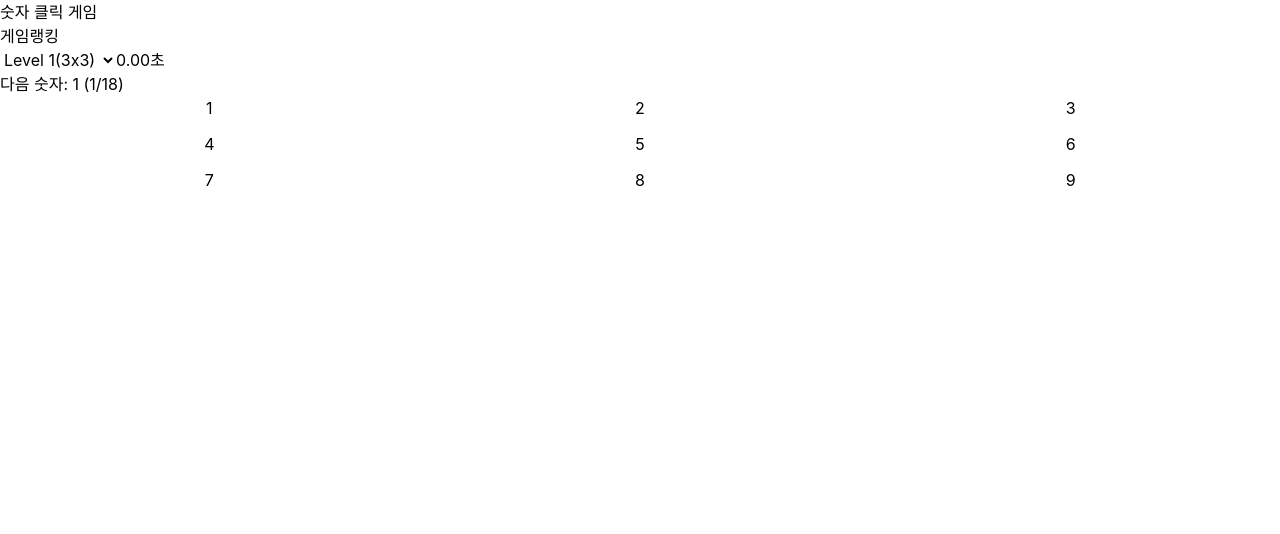
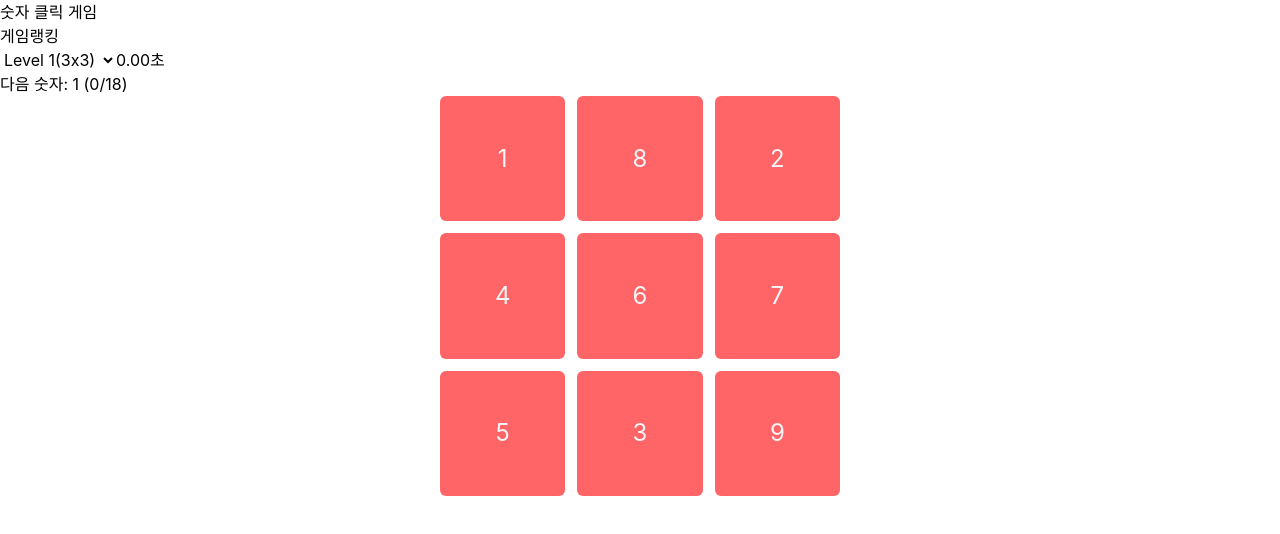
Before and after one commit to 39-play-sopt-web/KeumGoEun, a React (Vite) app in the folder week2/Homework/number-click-game/: page / in a window 1280 px wide. Shown: the top 534 px of the page. Built offline with nearby package versions, Linux system fonts and the light colour scheme.

Commit message:
feat: 숫자 클릭 게임 로직 구현

```diff
--- a/week2/Homework/number-click-game/src/components/GameBoard.jsx
+++ b/week2/Homework/number-click-game/src/components/GameBoard.jsx
@@ -1,22 +1,83 @@
-import App from "../App";
+import { useState } from "react";
 import NumberCard from "./NumberCard";
 
+ //배열을 랜덤하게 섞는 함수
+    function shuffleArray(array) {
+        const shuffled = [...array];
 
-{/*게임*/}
+        for (let i = shuffled.length-1; i>0; i--){
+            const j = Math.floor(Math.random()*(i+1));
+
+            [shuffled[i], shuffled[j]] = [shuffled[j], shuffled[i]];
+        }
+
+        return shuffled;
+
+    }
+
+
+//게임
 function GameBoard() {
-    const numbers = [1,2,3,4,5,6,7,8,9];
+    const [numbers, setNumbers] = useState(() => shuffleArray([1,2,3,4,5,6,7,8,9]));
+
+    //클릭 후 교체될 숫자
+    const [remainingNumbers, setRemainingNumbers] = useState(() => shuffleArray([10, 11, 12, 13, 14, 15, 16, 17, 18]))
+
+    //다음에 클릭할 숫자
+    const [nextNumber,setNextNumber] = useState(1)
+
+
+    //클릭한 숫자가 맞는지 체크
+    function handleNumberClick(clicknumber) {
+            if (clicknumber != nextNumber) {
+                    return;
+                }
+
+                //다음에 표시할 숫자 가져오기
+                const newNumber =
+                remainingNumbers.length > 0
+                ? remainingNumbers[0]
+                : null;
+
+
+            //클릭한 숫자는 배열에서 제거
+            setNumbers(
+                numbers.map((number) => {
+                    if(number == clicknumber){
+                        return newNumber;
+                }
+                return number;
+        })
+            );
+
+            if (remainingNumbers.length > 0) {
+                setRemainingNumbers(remainingNumbers.slice(1));
+            }
+
+            setNextNumber(nextNumber+1);
+
+        }
+
 
     return(
         <div>
-            <p>다음 숫자: 1 (1/18)</p>
+            <p>다음 숫자: {nextNumber} ({nextNumber-1}/18)</p>
 
-        <div className="grid grid-cols-3 gap-3 ">
+        <div className="grid grid-cols-3 gap-3 w-100 mx-auto">
+
         {/*map: 배열의 요소를 하나씩 꺼냄*/}
-        {numbers.map((number) => (
+        {numbers.map((number, index) => (
+            number === null ?(
+                <div key={index} className="aspect-square" />
+            ) : (
+
+            // 클릭 시 실행할 함수를 props로 전달
             <NumberCard
-            key={number}
+            key={index}
             number={number}
+            onClick={() => handleNumberClick(number)}
             />
+            )
         ))}
         </div>
         </div>
--- a/week2/Homework/number-click-game/src/components/Header.jsx
+++ b/week2/Homework/number-click-game/src/components/Header.jsx
@@ -1,3 +1,4 @@
+//헤더
 function Header() {
     return (
         <header>
--- a/week2/Homework/number-click-game/src/components/NumberCard.jsx
+++ b/week2/Homework/number-click-game/src/components/NumberCard.jsx
@@ -1,6 +1,8 @@
-function NumberCard( { number } ){
+function NumberCard( { number,onClick } ){
+    //받은 함수를 실제 버튼 클릭에 연결
     return(
-        <button type="button">
+        <button type="button" onClick={onClick}
+        className="w-full aspect-square bg-red-400 text-neutral-100 rounded-md text-2xl">
             {number}
         </button>
     );
```
